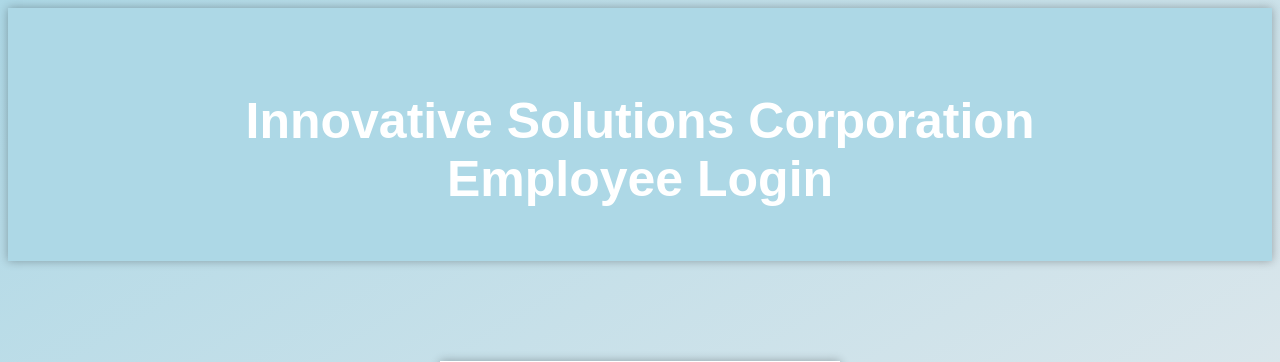
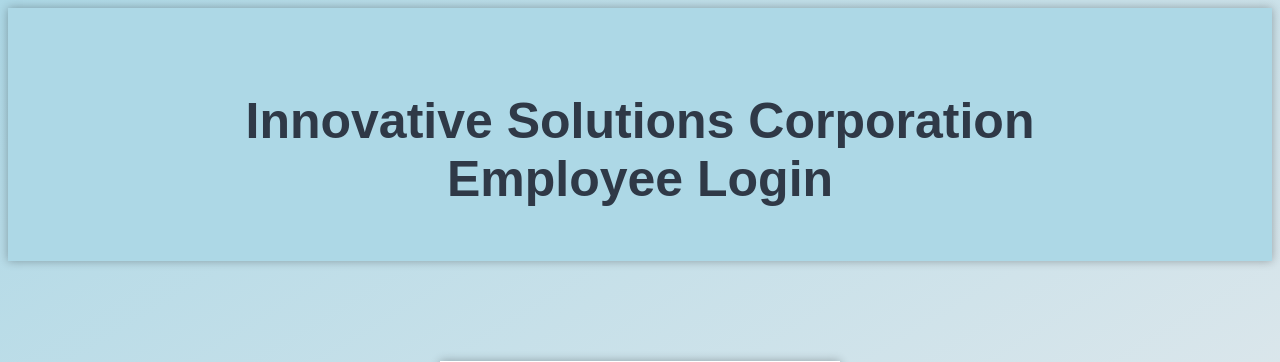
Before and after one commit to Rhgodwin/BaseballSignup, a PHP site: page / in a window 1280 px wide. Shown: the top 362 px of the page. Run offline with PHP 8.4, Linux system fonts and the light colour scheme.

Commit message:
Small color change to login page

```diff
--- a/style.css
+++ b/style.css
@@ -59,7 +59,7 @@ body {
 .top {
     background-color: lightblue;
 	box-shadow: 0 0 9px 0 rgba(0, 0, 0, 0.3);
-    color:#ffffff;
+    color:#2f3947;
     justify-content: center;
     text-align: center;
    padding-top:50px;
```
